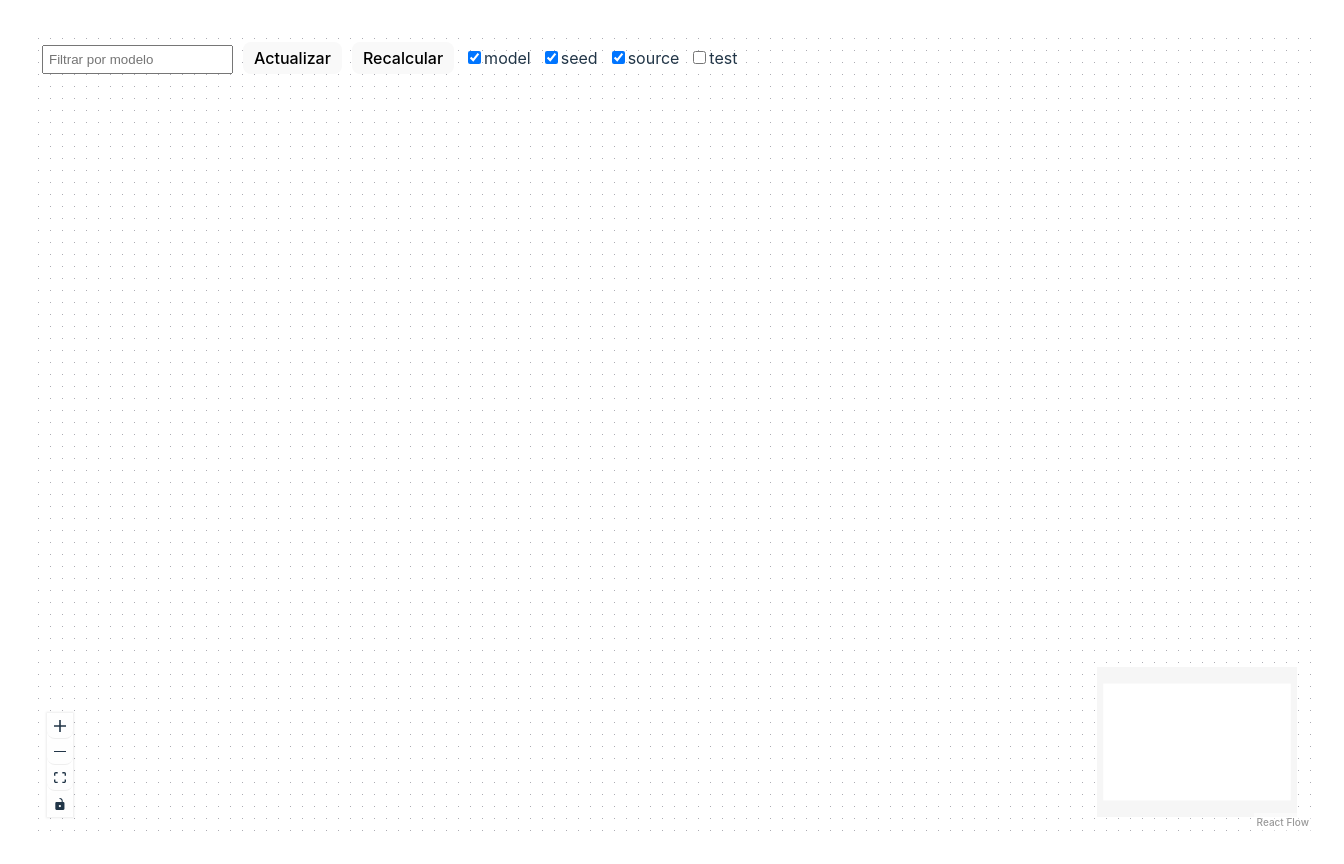
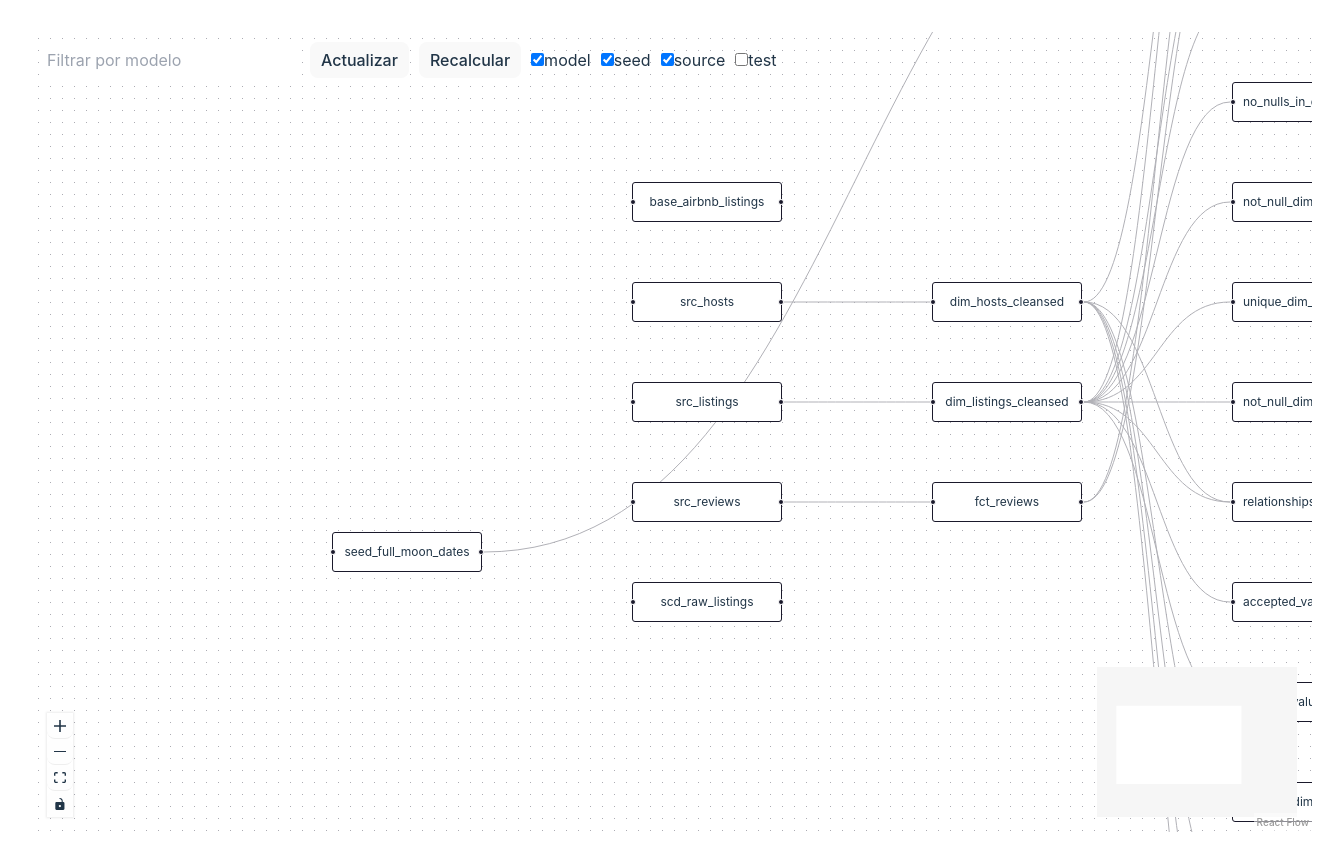
Before and after one commit to pabloreina97/flow-sketch, a React (Vite) app: page / in a window 1280 px wide. Shown: the whole page, 1344 px wide, since content can reach past the window. Built offline with nearby package versions, Linux system fonts and the light colour scheme.

Commit message:
Instalar tailwind

```diff
--- a/package.json
+++ b/package.json
@@ -19,11 +19,14 @@
     "@types/react": "^18.3.12",
     "@types/react-dom": "^18.3.1",
     "@vitejs/plugin-react-swc": "^3.5.0",
+    "autoprefixer": "^10.4.20",
     "eslint": "^9.15.0",
     "eslint-plugin-react": "^7.37.2",
     "eslint-plugin-react-hooks": "^5.0.0",
     "eslint-plugin-react-refresh": "^0.4.14",
     "globals": "^15.12.0",
+    "postcss": "^8.4.49",
+    "tailwindcss": "^3.4.16",
     "vite": "^6.0.1"
   }
 }
--- a/src/hooks/useManifestData.js
+++ b/src/hooks/useManifestData.js
@@ -13,7 +13,7 @@ export const useManifestData = () => {
   useEffect(() => {
     const loadManifest = async () => {
       try {
-        const response = await fetch('/manifest_p.json');
+        const response = await fetch('/manifest_d.json');
         const manifest = await response.json();
 
         const edgeSet = new Set();
--- a/src/styles/index.css
+++ b/src/styles/index.css
@@ -1,3 +1,8 @@
+@tailwind base;
+@tailwind components;
+@tailwind utilities;
+
+
 :root {
   font-family: Inter, system-ui, Avenir, Helvetica, Arial, sans-serif;
   line-height: 1.5;
--- /dev/null
+++ b/tailwind.config.js
@@ -0,0 +1,11 @@
+/** @type {import('tailwindcss').Config} */
+export default {
+  content: [
+    './index.html',
+    './src/**/*.{js,ts,jsx,tsx}', // Asegúrate de que estos coincidan con la estructura de tu proyecto
+  ],
+  theme: {
+    extend: {}, // Puedes extender la configuración aquí
+  },
+  plugins: [], // Puedes agregar plugins de Tailwind si los necesitas
+};
```
Also changed, not shown: 1 other file (tests, documents, lock files or other folders).
